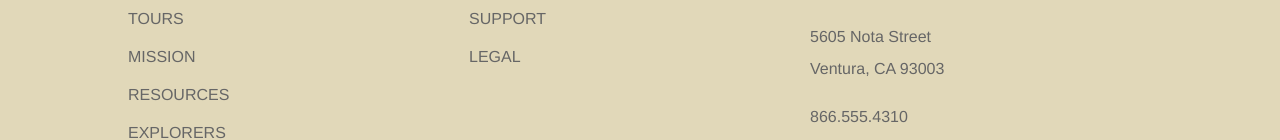
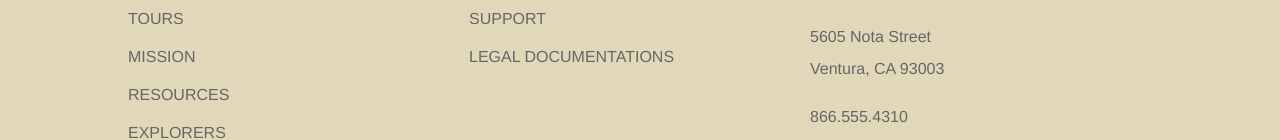
Before and after one commit to rohitsavant/explore_california, a plain HTML site: page index.html in a window 1280 px wide. Shown: the part 1488-1628 px from the top of the page. Drawn offline with Linux system fonts and the light colour scheme.

Commit message:
Changed title from legal --> legal documentation

```diff
--- a/index.html
+++ b/index.html
@@ -111,7 +111,7 @@
           <ul id="quickNav">
             <li><a href="resources/faq.html" title="Our home page">FAQ</a></li>
             <li><a href="support.html" title="Need help?">Support</a></li>
-            <li><a href="resources/legal.html" title="The fine print">Legal</a></li>
+            <li><a href="resources/legal.html" title="The fine print">Legal Documentations</a></li>
           </ul>
         </div>
         <div id="companyInfo">
```
